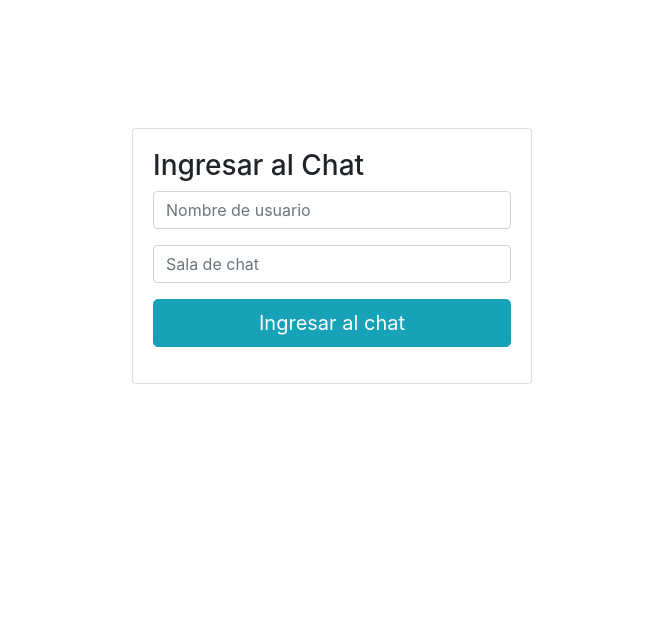
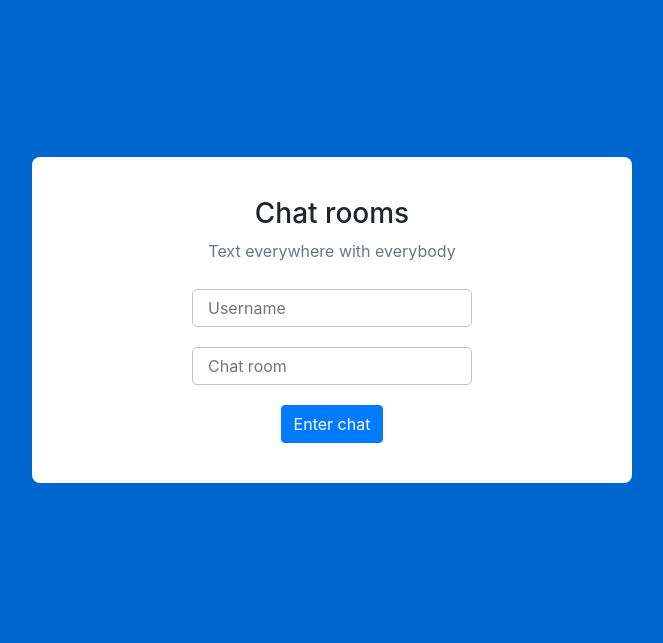
Before and after one commit to aaandrades/Sockets-Chat, a website: page public/index.html in a window 1280 px wide. Shown: the whole page, without its empty margins (308-971 px from the left). Drawn offline with nearby package versions, Linux system fonts and the light colour scheme.

Commit message:
:sparkles: Adding new login page

```diff
--- a/public/css/chat.css
+++ b/public/css/chat.css
@@ -14,10 +14,14 @@
   background: #555;
 }
 
+.container-fluid {
+  max-width: 1000px;
+}
+
 .chat-list {
   overflow-y: scroll;
   -webkit-overflow-scrolling: touch;
-  height: 600px !important;
+  height: 50vh !important;
 }
 
 textarea {
--- /dev/null
+++ b/public/css/index.css
@@ -0,0 +1,53 @@
+html,
+body {
+  font-family: -apple-system, BlinkMacSystemFont, "Segoe UI", Roboto, Oxygen,
+    Ubuntu, Cantarell, "Open Sans", "Helvetica Neue", sans-serif;
+  background-color: #0066cf;
+}
+
+.body-login {
+  height: 80vh;
+  display: flex;
+  align-items: center;
+  justify-content: center;
+}
+
+.card-login {
+  width: 90%;
+  max-width: 600px;
+  padding: 30px;
+  display: flex;
+  align-items: center;
+  justify-content: center;
+
+  border-radius: 8px;
+  background-color: white;
+}
+
+.form-material {
+  padding: 10px 20px;
+  display: flex;
+  align-items: center;
+  justify-content: center;
+  flex-direction: column;
+}
+
+.inputs-container {
+  display: flex;
+  align-items: center;
+  justify-content: center;
+  flex-wrap: wrap;
+}
+
+.input-containers {
+  border-radius: 5px;
+  outline: none;
+  margin: 10px;
+  border: 1px solid #c4c4c4;
+  padding: 5px 15px;
+  height: 38px;
+}
+
+.button-container {
+  margin-top: 10px;
+}
--- a/public/index.html
+++ b/public/index.html
@@ -1,93 +1,61 @@
 <!DOCTYPE html>
 <html lang="en">
+  <head>
+    <meta charset="utf-8" />
+    <meta http-equiv="X-UA-Compatible" content="IE=edge" />
 
-<head>
-    <meta charset="utf-8">
-    <meta http-equiv="X-UA-Compatible" content="IE=edge">
-    <!-- Tell the browser to be responsive to screen width -->
-    <meta name="viewport" content="width=device-width, initial-scale=1">
-    <meta name="description" content="">
-    <meta name="author" content="">
-    <!-- Favicon icon -->
-    <link rel="icon" type="image/png" sizes="16x16" href="../assets/images/favicon.png">
-    <title>Sala de Chat</title>
-    <!-- Bootstrap Core CSS -->
-    <link href="assets/plugins/bootstrap/css/bootstrap.min.css" rel="stylesheet">
-    <!-- page css -->
-    <link href="css/pages/login-register-lock.css" rel="stylesheet">
-    <!-- Custom CSS -->
-    <link href="css/style.css" rel="stylesheet">
+    <meta name="viewport" content="width=device-width, initial-scale=1" />
+    <meta name="description" content="" />
+    <meta name="author" content="" />
 
-    <!-- You can change the theme colors from here -->
-    <link href="css/colors/default-dark.css" id="theme" rel="stylesheet">
-    <!-- HTML5 Shim and Respond.js IE8 support of HTML5 elements and media queries -->
-    <!-- WARNING: Respond.js doesn't work if you view the page via file:// -->
-    <!--[if lt IE 9]>
-    <script src="https://oss.maxcdn.com/libs/html5shiv/3.7.0/html5shiv.js"></script>
-    <script src="https://oss.maxcdn.com/libs/respond.js/1.4.2/respond.min.js"></script>
-<![endif]-->
-</head>
+    <title>Chat</title>
 
-<body class="card-no-border">
-    <!-- ============================================================== -->
-    <!-- Preloader - style you can find in spinners.css -->
-    <!-- ============================================================== -->
-    <div class="preloader">
-        <div class="loader">
-            <div class="loader__figure"></div>
-            <p class="loader__label">Cargando Chat...</p>
+    <link
+      rel="icon"
+      type="image/png"
+      sizes="16x16"
+      href="./assets/images/favicon.ico"
+    />
+    <link
+      rel="stylesheet"
+      href="https://maxcdn.bootstrapcdn.com/bootstrap/4.0.0/css/bootstrap.min.css"
+      integrity="sha384-Gn5384xqQ1aoWXA+058RXPxPg6fy4IWvTNh0E263XmFcJlSAwiGgFAW/dAiS6JXm"
+      crossorigin="anonymous"
+    />
+    <link href="css/pages/login-register-lock.css" rel="stylesheet" />
+    <link href="./css/index.css" rel="stylesheet" />
+  </head>
+
+  <body class="body-login">
+    <section id="wrapper" class="card-login">
+      <form class="form-material" id="loginform" action="chat.html">
+        <h3 class="box-title m-b-20">Chat rooms</h3>
+        <p class="text-muted">Text everywhere with everybody</p>
+        <div class="inputs-container">
+          <input
+            class="input-containers"
+            type="text"
+            required=""
+            placeholder="Username"
+            name="name"
+            autocomplete="off"
+          />
+          <input
+            class="input-containers"
+            type="text"
+            required=""
+            placeholder="Chat room"
+            name="chat"
+            autocomplete="off"
+          />
         </div>
-    </div>
-    <!-- ============================================================== -->
-    <!-- Main wrapper - style you can find in pages.scss -->
-    <!-- ============================================================== -->
-    <section id="wrapper">
-        <div class="login-register" style="background-image:url(../assets/images/background/login-register.jpg);">
-            <div class="login-box card">
-                <div class="card-body">
-                    <form class="form-horizontal form-material" id="loginform" action="chat.html">
-                        <h3 class="box-title m-b-20">Ingresar al Chat</h3>
-                        <div class="form-group ">
-                            <div class="col-xs-12">
-                                <input class="form-control" type="text" required="" placeholder="Nombre de usuario" name="name"> </div>
-                        </div>
-                        <div class="form-group">
-                            <div class="col-xs-12">
-                                <input class="form-control" type="text" required="" placeholder="Sala de chat" name="chat"> </div>
-                        </div>
-
-                        <div class="form-group text-center">
-                            <div class="col-xs-12 p-b-20">
-                                <button class="btn btn-block btn-lg btn-info btn-rounded" type="submit">Ingresar al chat</button>
-                            </div>
-                        </div>
-                    </form>
-
-                </div>
-            </div>
+        <div>
+          <button class="btn btn-primary button-container" type="submit">
+            Enter chat
+          </button>
         </div>
+      </form>
     </section>
-
-    <!-- ============================================================== -->
-    <!-- End Wrapper -->
-    <!-- ============================================================== -->
-    <!-- ============================================================== -->
-    <!-- All Jquery -->
-    <!-- ============================================================== -->
     <script src="../assets/plugins/jquery/jquery.min.js"></script>
-    <!-- Bootstrap tether Core JavaScript -->
-    <script src="../assets/plugins/bootstrap/js/popper.min.js"></script>
-    <script src="../assets/plugins/bootstrap/js/bootstrap.min.js"></script>
-    <!--Custom JavaScript -->
-    <script type="text/javascript">
-        $(function() {
-            $(".preloader").fadeOut();
-        });
-        $(function() {
-            $('[data-toggle="tooltip"]').tooltip()
-        });
-    </script>
-
-</body>
-
+  </body>
 </html>
--- a/public/js/socket-chat-jquery.js
+++ b/public/js/socket-chat-jquery.js
@@ -20,7 +20,7 @@ const renderUsers = (users) => {
   let html = "";
 
   html += "<li>";
-  html += `<div class="active">Welcome, <span> ${params.get("chat")}</span></div>`;
+  html += `<div class="active">Welcome, <span> ${params.get("name")}</span></div>`;
   html += `<p class="connected">Users</p>`;
   html += "</li>";
 
--- a/server/server.js
+++ b/server/server.js
@@ -16,14 +16,10 @@ app.use(express.static(publicPath));
 module.exports.io = socketIO(server);
 require('./sockets/socket');
 
-
-
-
-
 server.listen(port, (err) => {
 
     if (err) throw new Error(err);
 
-    console.log(`Servidor corriendo en puerto ${ port }`);
+    console.log(`Server running on port ${ port }`);
 
 });
```
Also changed, not shown: public/chat.html (+7 -0 lines), public/js/socket-chat.js (+4 -13 lines), public/assets/images/favicon.ico (added).
